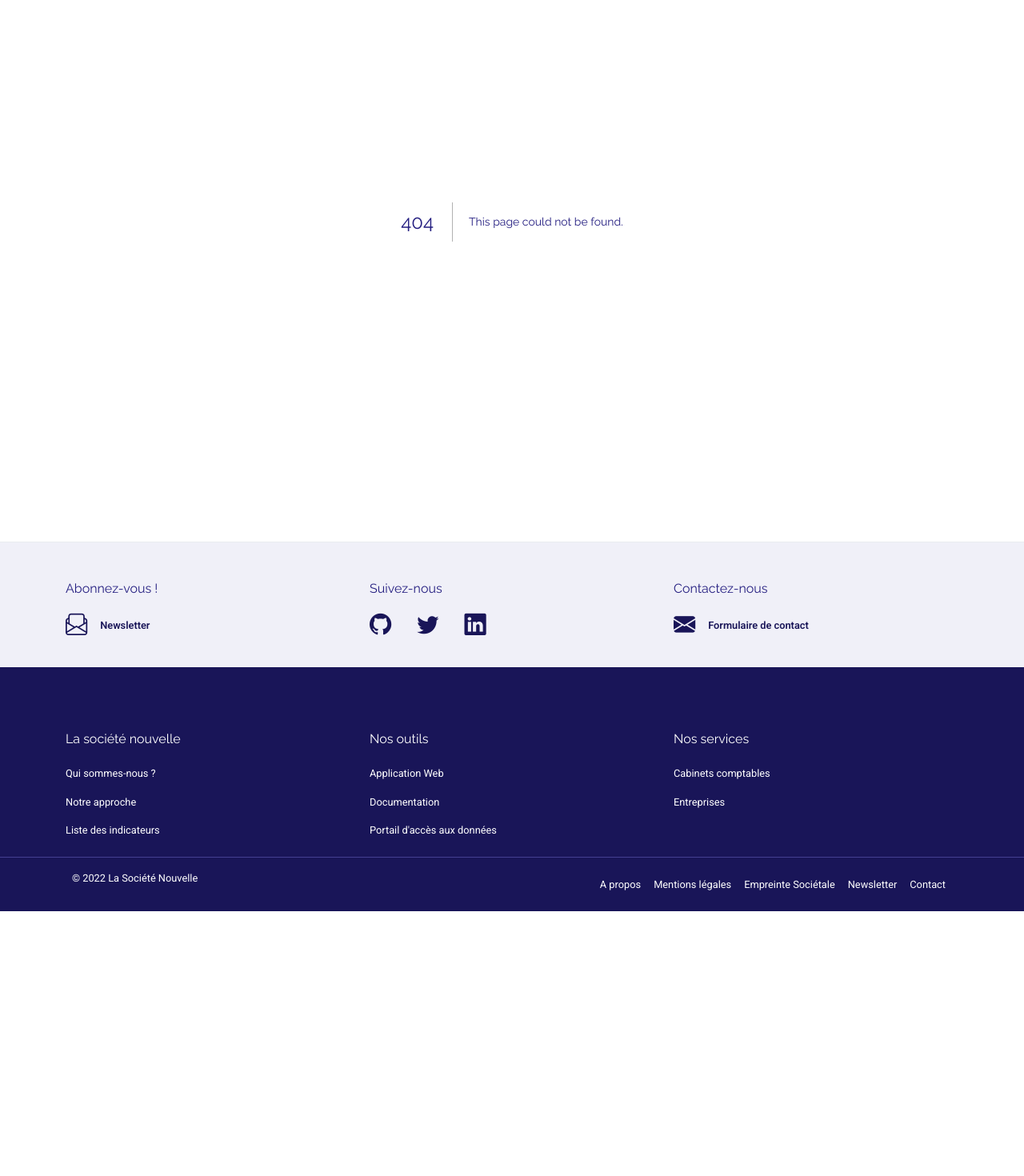
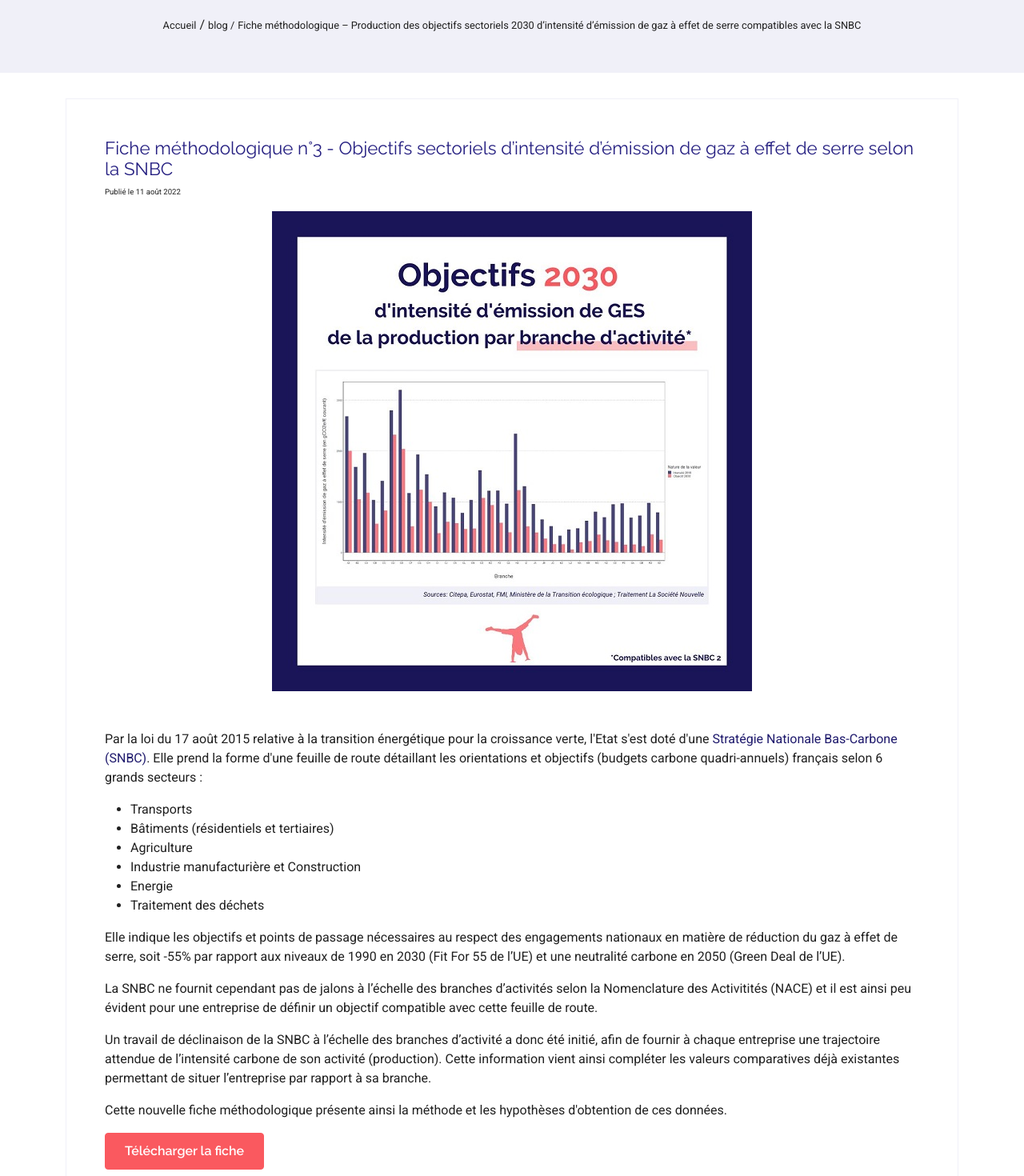
Before and after one commit to La-Societe-Nouvelle/LaSocieteNouvelle-Website, a Next.js app: page /blog/fiche-objectifs-SNBC-2030-intensite-emissission-gaz-effet-de-serre in a window 1280 px wide. Before the commit this address had no page. Shown: the part 340-1810 px from the top of the page at 80% size. Before the commit the page ends 1479 px from the top, so only its background shows below. Built offline with nearby package versions, Linux system fonts and the light colour scheme.

Commit message:
publication fiche methodologique SNCB GHG

```diff
--- /dev/null
+++ b/src/pages/blog/fiche-objectifs-SNBC-2030-intensite-emissission-gaz-effet-de-serre.js
@@ -0,0 +1,104 @@
+import React from "react";
+
+import { Button, Container, Image } from "react-bootstrap";
+import { Helmet } from "react-helmet";
+import PageHeader from "../../components/PageHeader";
+
+const Post = () => {
+  return (
+    <>
+      <Helmet>
+        <title>
+          La société Nouvelle | Fiche méthodologique – Production des objectifs
+          sectoriels 2030 d’intensité d’émission de gaz à effet de serre
+          compatibles avec la SNBC
+        </title>
+      </Helmet>
+      <PageHeader
+        title="Fiche méthodologique – Production des objectifs sectoriels 2030 d’intensité d’émission de gaz à effet de serre compatibles avec la SNBC "
+        prev={"blog"}
+        prevTitle={"blog"}
+        path={
+          "blog/fiche-objectifs-SNBC-2030-intensité-emissission-gaz-effet-de-serre"
+        }
+      />
+      <Container>
+        <div className="article">
+          <h3>
+            Fiche méthodologique n°3 - Objectifs sectoriels d’intensité
+            d’émission de gaz à effet de serre selon la SNBC
+          </h3>
+          <h4></h4>
+          <div className="post-meta">
+            <p>Publié le 11 août 2022</p>
+          </div>
+          <div className="post-image">
+            <Image
+              src="/images/articles/fiche-methodo-snbc.jfif"
+              className="img-fluid"
+              alt="Fiche méthodologique"
+            />
+          </div>
+
+          <div className="post-content ">
+            <p>
+              Par la loi du 17 août 2015 relative à la transition énergétique
+              pour la croissance verte, l'Etat s'est doté d'une{" "}
+              <a
+                href="https://www.ecologie.gouv.fr/strategie-nationale-bas-carbone-snbc"
+                target="_blank"
+              >
+                Stratégie Nationale Bas-Carbone (SNBC)
+              </a>
+              . Elle prend la forme d'une feuille de route détaillant les
+              orientations et objectifs (budgets carbone quadri-annuels)
+              français selon 6 grands secteurs :
+            </p>
+            <ul>
+              <li> Transports </li>
+              <li> Bâtiments (résidentiels et tertiaires) </li>
+              <li> Agriculture </li>
+              <li> Industrie manufacturière et Construction </li>
+              <li> Energie </li>
+              <li> Traitement des déchets </li>
+            </ul>
+            <p>
+              Elle indique les objectifs et points de passage nécessaires au
+              respect des engagements nationaux en matière de réduction du gaz à
+              effet de serre, soit -55% par rapport aux niveaux de 1990 en 2030
+              (Fit For 55 de l’UE) et une neutralité carbone en 2050 (Green Deal
+              de l’UE).
+            </p>
+            <p>
+              La SNBC ne fournit cependant pas de jalons à l’échelle des
+              branches d’activités selon la Nomenclature des Activitités (NACE)
+              et il est ainsi peu évident pour une entreprise de définir un
+              objectif compatible avec cette feuille de route.
+            </p>
+            <p>
+              Un travail de déclinaison de la SNBC à l’échelle des branches
+              d’activité a donc été initié, afin de fournir à chaque entreprise
+              une trajectoire attendue de l’intensité carbone de son activité
+              (production). Cette information vient ainsi compléter les valeurs
+              comparatives déjà existantes permettant de situer l’entreprise par
+              rapport à sa branche.
+            </p>
+            <p>
+              Cette nouvelle fiche méthodologique présente ainsi la méthode et
+              les hypothèses d'obtention de ces données.
+            </p>
+          </div>
+          <Button
+            href="https://lasocietenouvelle.org/LSN_Fiche-methodologique_Production-des-objectifs-sectoriels-2030-compatibles-avec-SNBC_indicateur-ghg.pdf"
+            variant="secondary"
+            target="_blank"
+          >
+            Télécharger la fiche
+          </Button>
+        </div>
+      </Container>
+    </>
+  );
+};
+
+export default Post;
```
Also changed, not shown: src/lib/articles.json (+8 -0 lines), public/images/articles/fiche-methodo-snbc.jfif (added), public/images/articles/thumbnail-fiche-methodo-snbc.jfif (added).
